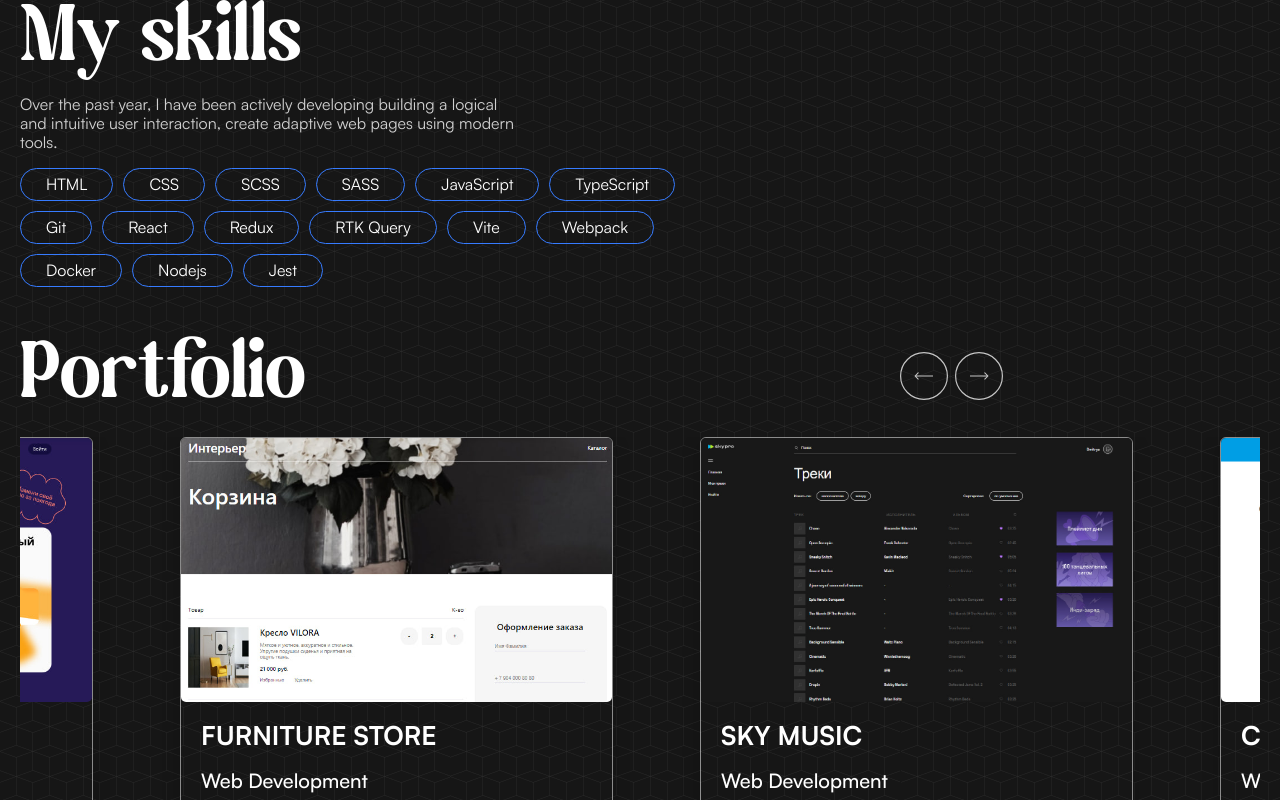
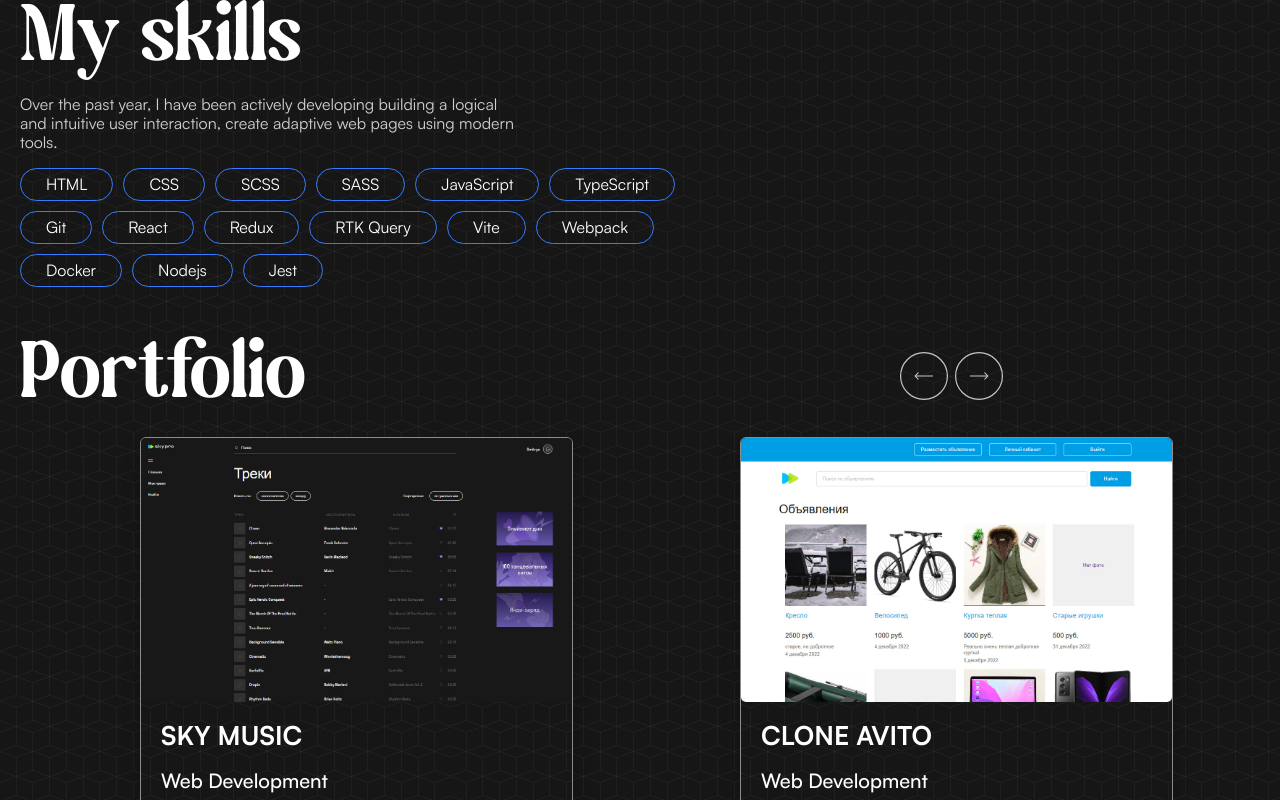
Before and after one commit to dmKrl/my-portfolio, a React (Vite) app: page /my-portfolio/project/1 in a window 1280 px wide. Both pictures are taken after a click on the link "Tools". Shown: the part 721-1521 px from the top of the page. Built offline with nearby package versions, Linux system fonts and the light colour scheme; a web font is replaced by a local one.

Commit message:
some change stiles and position slider

```diff
--- a/src/App.css
+++ b/src/App.css
@@ -57,6 +57,7 @@ ul li {
 }
 
 @media (max-width: 1600px) {
+
     .slick-prev {
         left: 1060px !important;
     }
--- a/src/components/ProductSlider/ProductSlider.jsx
+++ b/src/components/ProductSlider/ProductSlider.jsx
@@ -21,8 +21,9 @@ const ProductSlider = () => {
                 settings: {
                     infinite: true,
                     slidesToShow: 2,
+                    centerMode: false,
                     centerPadding: '100px',
-                    speed: 500,
+                    speed: 400,
                     slidesToScroll: 1,
                     focusOnSelect: false,
                 },
@@ -33,6 +34,7 @@ const ProductSlider = () => {
                     infinite: true,
                     slidesToShow: 2,
                     slidesToScroll: 1,
+                    centerMode: false,
                     focusOnSelect: false,
                 },
             },
--- a/src/index.css
+++ b/src/index.css
@@ -84,11 +84,17 @@ html[data-theme='light'] {
 }
 
 .slick-slider {
+    max-height: 488px;
     position: static;
+}
+.slick-track {
+    max-height: 438px;
+    display: flex;
 }
 @media (max-width: 1540px) {
     .slick-slide {
         min-width: 530px;
+        max-width: 600px;
     }
     .slick-list {
         padding: 0px 160px 50px !important;
```
